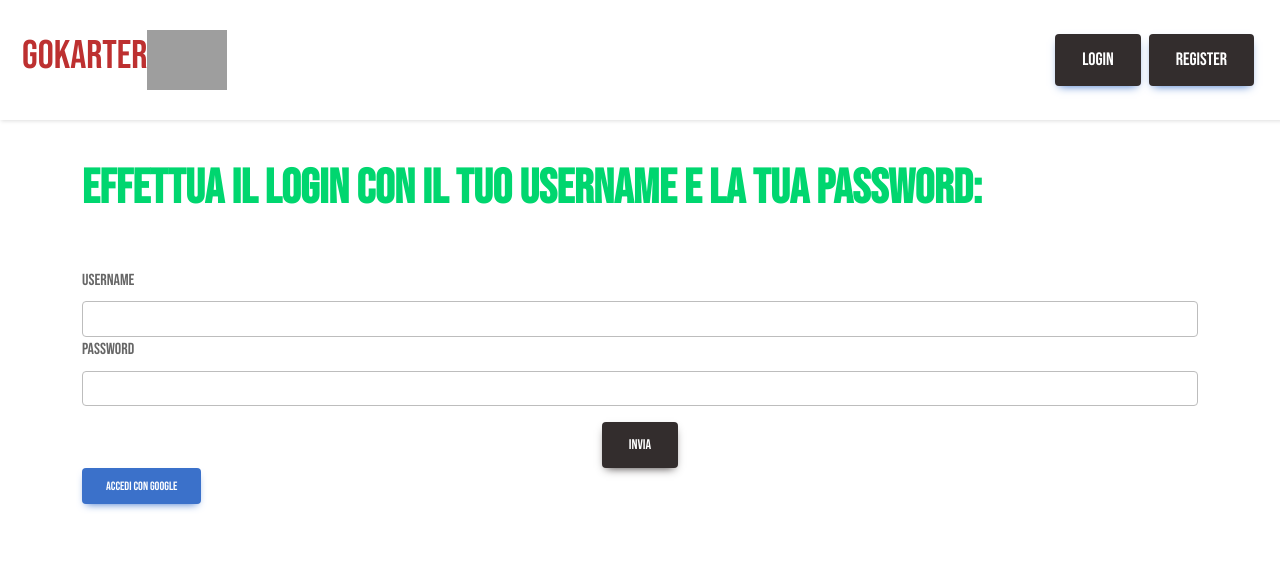
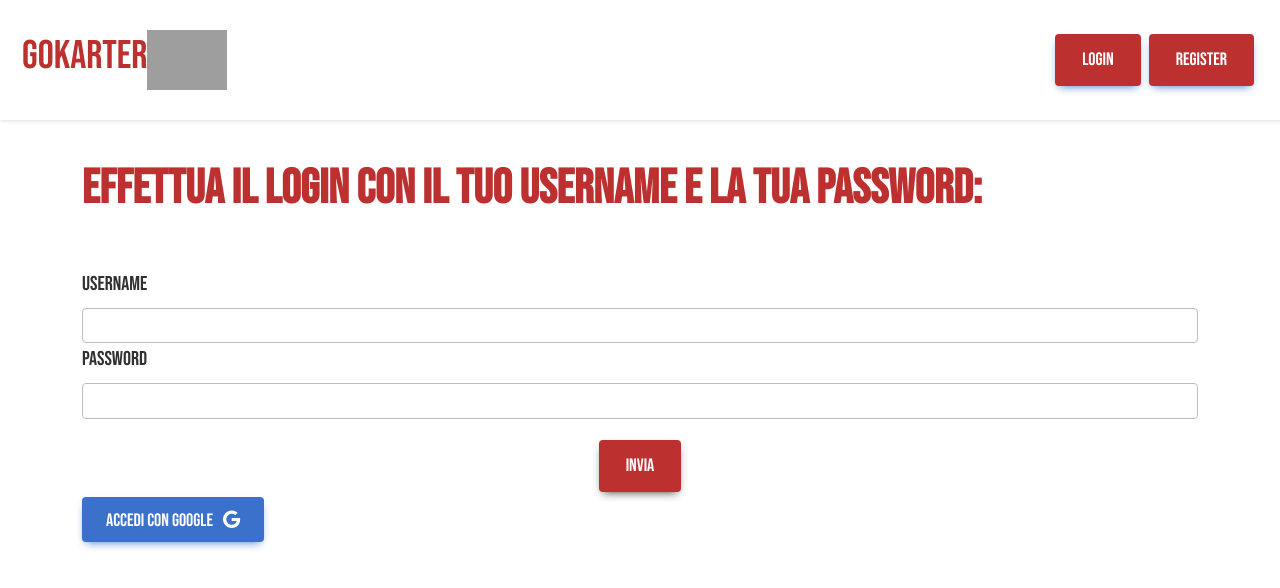
Before and after one commit to LrdVnz/GoKarter, a React (Create React App) app in the folder frontend/: page /login in a window 1280 px wide. Shown: the top 588 px of the page. Built offline with nearby package versions, Linux system fonts and the light colour scheme; grey boxes are pictures that could not be loaded.

Commit message:
Changed login page style

```diff
--- a/frontend/public/index.html
+++ b/frontend/public/index.html
@@ -43,5 +43,6 @@
       To begin the development, run `npm start` or `yarn start`.
       To create a production bundle, use `npm run build` or `yarn build`.
     -->
+    <script src="https://kit.fontawesome.com/b6ee0b770b.js" crossorigin="anonymous"></script>
   </body>
 </html>
--- a/frontend/src/components/frontpage/Frontpage.jsx
+++ b/frontend/src/components/frontpage/Frontpage.jsx
@@ -68,13 +68,13 @@ const Frontpage = (props) => {
               >
                 {/* To do : put the race in a card */}
                 {/* Race item is clickable and bring you to the race. */}
-                <MDBCardTitle className="custom-text">{race.date}</MDBCardTitle>
-                <MDBCardText className="custom-text"> partecipants :</MDBCardText>
+                <MDBCardTitle className="custom-text inner">{race.date}</MDBCardTitle>
+                <MDBCardText className="custom-text inner"> partecipants :</MDBCardText>
                 <MDBListGroup>
                   {race.users.map((user, a) => (
                     /* per accedere al nome : user[0].user.name */
                     <MDBListGroupItem key={`user-${a}`}>
-                      <MDBCardText>{user.user.name}</MDBCardText>
+                      <MDBCardText className="custom-text inner">{user.user.name}</MDBCardText>
                     </MDBListGroupItem>
                   ))}
                 </MDBListGroup>
--- a/frontend/src/components/leaderboard/Leaderboard.jsx
+++ b/frontend/src/components/leaderboard/Leaderboard.jsx
@@ -248,10 +248,10 @@ const Leaderboard = () => {
                   {userObj.laps.map((lap, a) => (
                     <Form onSubmit={handleDeleteLap}>
                       <Form.Group>
-                        <MDBListGroupItem>{lap.time}</MDBListGroupItem>
+                        <MDBListGroupItem className="custom-text inner">{lap.time}</MDBListGroupItem>
                         {userObj.user._id == currentUser._id && (
                           <Form.Group>
-                            <MDBBtn type="submit" className="btn-custom">
+                            <MDBBtn type="submit" className="btn-custom laps">
                               delete lap
                             </MDBBtn>
                             <Form.Control controlId="lap-delete-id" type="input" disabled style={{display:"none"}} value={lap._id}/>
@@ -265,7 +265,7 @@ const Leaderboard = () => {
                       {userObj.user._id == currentUser._id && (
                         <Form.Group>
                           <Form.Control controlId="lap-time" type="input"  />
-                          <MDBBtn type="submit" className="btn-custom">
+                          <MDBBtn type="submit" className="btn-custom laps">
                             Add Lap Time
                           </MDBBtn>
                         </Form.Group>
--- a/frontend/src/components/leaderboard/styles.css
+++ b/frontend/src/components/leaderboard/styles.css
@@ -19,3 +19,7 @@
 .btn-custom:hover {
   background-color: #bd3030;
 }
+
+.btn-custom.laps {
+  font-size:14px;
+}
--- a/frontend/src/components/login/login.jsx
+++ b/frontend/src/components/login/login.jsx
@@ -6,10 +6,9 @@ import { CurrentUserContext } from "../../contexts/currentUserContext";
 
 export default function Login() {
   const navigate = useNavigate();
-  const { currentUser, setCurrentUser } = useContext(CurrentUserContext)
+  const { currentUser, setCurrentUser } = useContext(CurrentUserContext);
 
   const handleGoogleAuth = (event) => {
-
     // event.preventDefault()
 
     const str = `${process.env.REACT_APP_BACKEND_URL}/user/googleLogin`;
@@ -25,13 +24,16 @@ export default function Login() {
     });
 
     try {
-      const res = await fetch(`${process.env.REACT_APP_BACKEND_URL}/user/login`, {
+      const res = await fetch(
+        `${process.env.REACT_APP_BACKEND_URL}/user/login`,
+        {
           method: "POST",
           headers: {
             "Content-Type": "application/json",
           },
           body: loginData,
-      });
+        }
+      );
 
       const json = await res.json();
       console.log(json);
@@ -39,7 +41,7 @@ export default function Login() {
       const currentUser = JSON.stringify(json.user);
       localStorage.setItem("accessToken", authToken);
       localStorage.setItem("currentUser", currentUser);
-      setCurrentUser(JSON.parse(currentUser))
+      setCurrentUser(JSON.parse(currentUser));
       navigate("/");
     } catch (err) {
       alert("error. Check if username and password are correct");
@@ -53,22 +55,29 @@ export default function Login() {
       </h1>
       <Form onSubmit={handleSubmit}>
         <Form.Group controlId="input-username">
-          <Form.Label> Username </Form.Label>
+          <Form.Label className="custom-text inner"> Username </Form.Label>
           <Form.Control type="text" />
         </Form.Group>
         <Form.Group controlId="input-password">
-          <Form.Label> Password </Form.Label>
+          <Form.Label className="custom-text inner"> Password </Form.Label>
           <Form.Control type="password" />
         </Form.Group>
         <Form.Group className="d-flex mt-3 justify-content-center">
-          <Button type="submit" size="lg" variant="dark">
-
+          <Button
+            type="submit"
+            size="lg"
+            variant="dark"
+            className="btn-custom button-text"
+          >
             Invia
           </Button>
         </Form.Group>
       </Form>
       <Form.Group>
-        <Button onClick={handleGoogleAuth}>Accedi con Google</Button>
+        <Button onClick={handleGoogleAuth} className="button-text">
+          Accedi con Google
+        <i class="fa-brands fa-google" style={{paddingLeft:"10px"}}></i>
+        </Button>
       </Form.Group>
     </Container>
   );
--- a/frontend/src/components/login/styles.css
+++ b/frontend/src/components/login/styles.css
@@ -7,5 +7,5 @@
     font-weight: bold;
     margin-top: 50px;
     margin-bottom: 50px;
-    color: #00d66f;
+    color: #bd3030;
   }
--- a/frontend/src/components/navbar/NavBar.jsx
+++ b/frontend/src/components/navbar/NavBar.jsx
@@ -100,10 +100,10 @@ const NavBar = (props) => {
         </Navbar.Brand>
         {currentUser == null && (
           <>
-            <Button as={Link} to="/login" className="bg-dark m-1 button-text" size="lg">
+            <Button as={Link} to="/login" className="bg-dark m-1 bg-custom button-text" size="lg">
               Login
             </Button>
-            <Button as={Link} to="/register" className="bg-dark m-1 button-text" size="lg">
+            <Button as={Link} to="/register" className="bg-dark m-1 bg-custom button-text" size="lg">
               Register
             </Button>
           </>
--- a/frontend/src/components/navbar/styles.css
+++ b/frontend/src/components/navbar/styles.css
@@ -22,7 +22,7 @@
 }
 
 .bg-custom {
-  background-color: #bd3030;
+  background-color: #bd3030!important;
 }
 
 .button-text {
--- a/frontend/src/components/user/User.jsx
+++ b/frontend/src/components/user/User.jsx
@@ -15,10 +15,10 @@ const User = ({ name, email, avatar }) => {
       <MDBCardImage variant="top" src={avatar} className="user-img" />
       </div>
       <MDBCardBody>
-        <MDBCardText>{name}</MDBCardText>
+        <MDBCardText className="custom-text inner">{name}</MDBCardText>
       </MDBCardBody>
       <MDBCardFooter >
-        <MDBCardText> {email} </MDBCardText>
+        <MDBCardText className="custom-text inner"> {email} </MDBCardText>
       </MDBCardFooter>
     </MDBCard>
   );
--- a/frontend/src/index.css
+++ b/frontend/src/index.css
@@ -31,10 +31,6 @@ button:hover {
   color:#313131!important;
 }
 
-.user-column * {
-  color:#313131!important;
+.custom-text.inner {
+  font-size:20px
 }
-
-.btn * {
-  color: white!important;
-}
```
Lines whose indentation alone changed are shown as unchanged.
